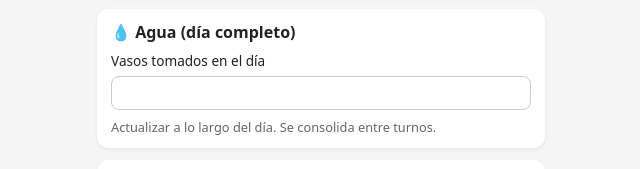
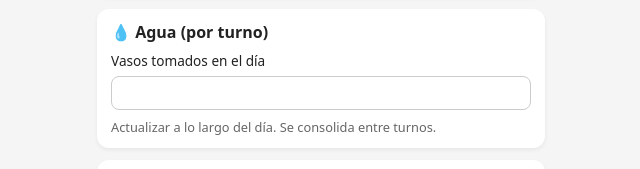
Before and after one commit to Cundos/Teresita, a website: page index.html in a window 1280 px wide. Shown: the part 473-642 px from the top of the page, 319-959 px from the left. Drawn offline with Linux system fonts and the light colour scheme; no server answers.

Commit message:
Update index.html

```diff
--- a/index.html
+++ b/index.html
@@ -388,7 +388,7 @@
 
     <!-- Agua -->
     <div class="card">
-      <h2>💧 Agua (día completo)</h2>
+      <h2>💧 Agua (por turno)</h2>
       <div class="row">
         <label for="aguaVasos">Vasos tomados en el día</label>
         <input type="number" id="aguaVasos" min="0" max="40" step="1" inputmode="numeric">
```
